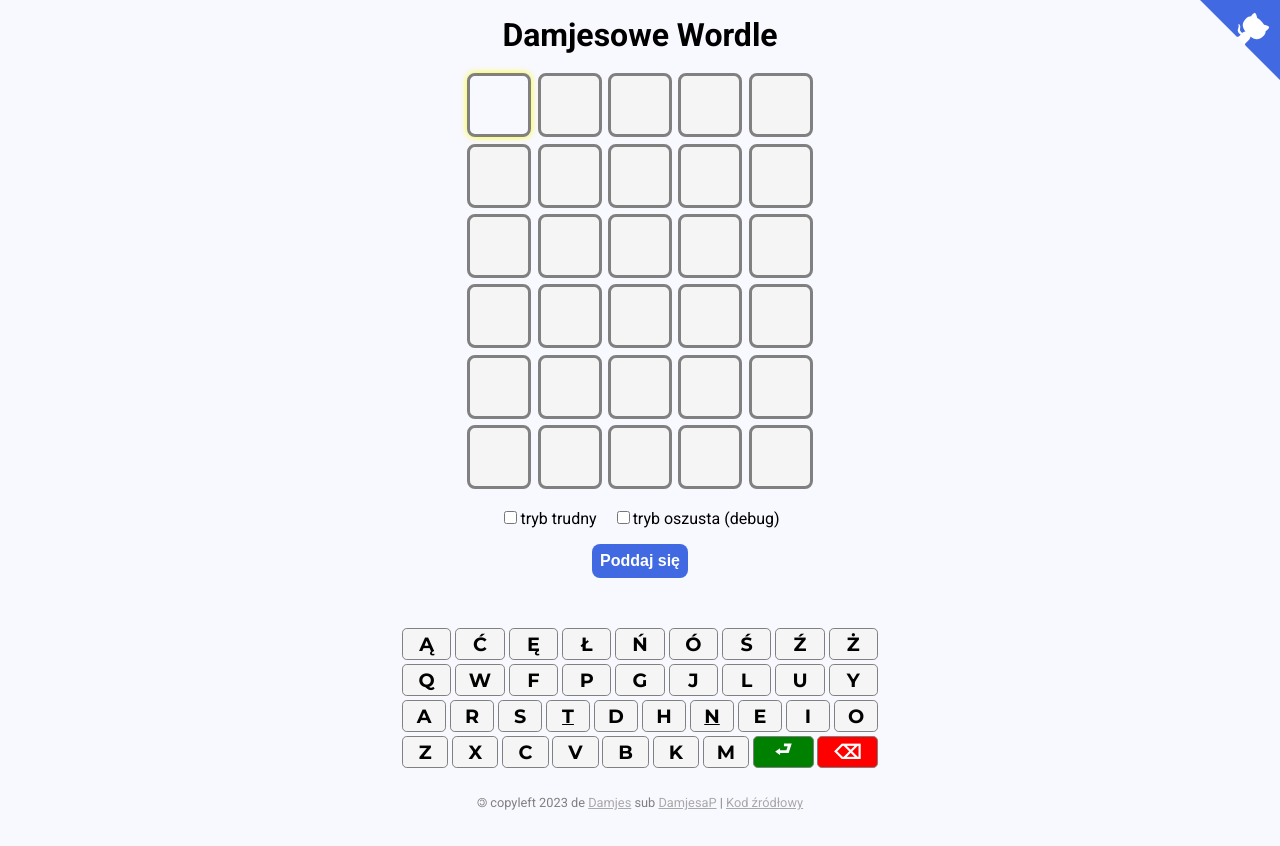
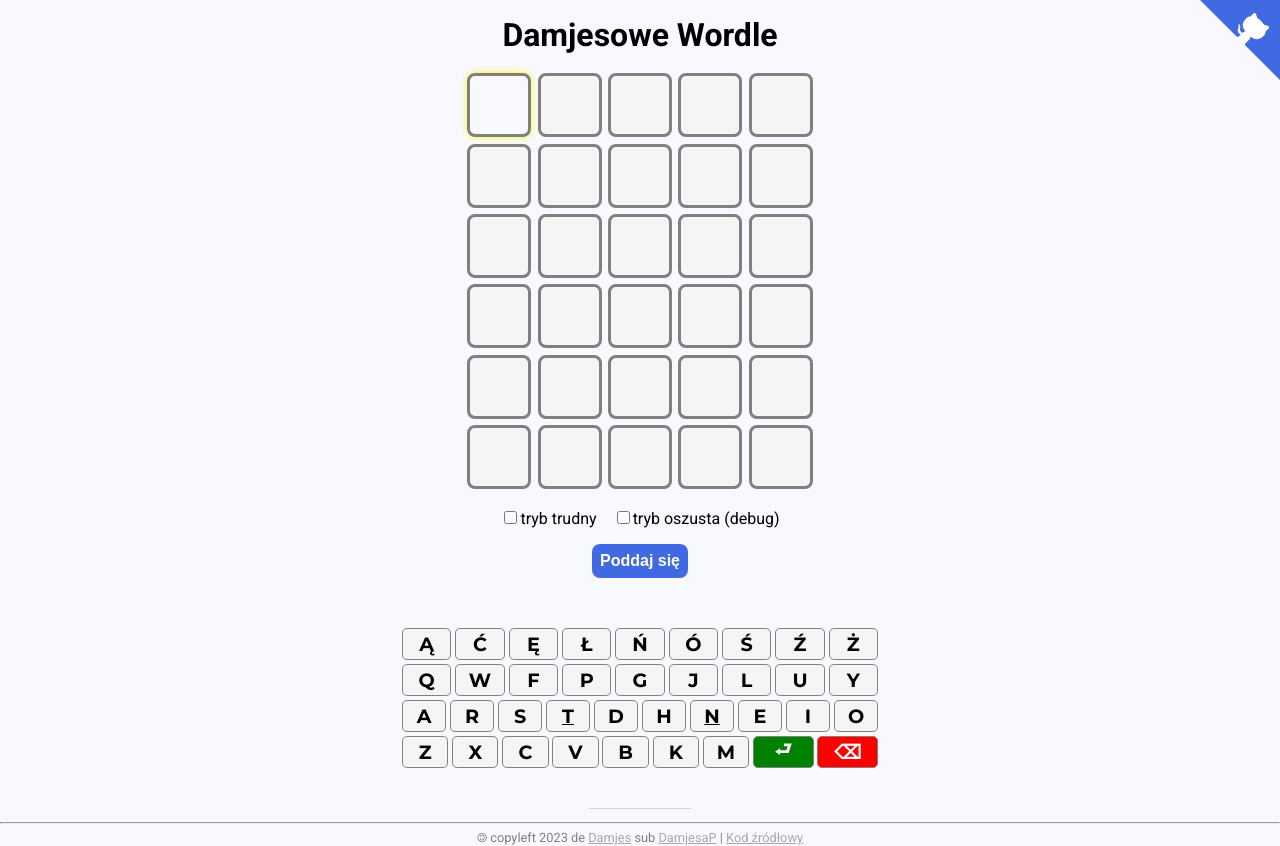
Before and after one commit to damjes/wordle, a React (Vite) app: page / in a window 1280 px wide. Before the commit the page ends 811 px from the top, so only its background shows below. Built offline with nearby package versions, Linux system fonts and the light colour scheme.

Commit message:
Dodanie separatora do stopki

```diff
--- a/src/main.scss
+++ b/src/main.scss
@@ -19,10 +19,19 @@ h1 {
 }
 
 footer {
-	margin-top: 2em;
+	margin-top: 3em;
 	text-align: center;
 	font-size: 0.8em;
 	color: gray;
+
+	&::before {
+		content: '';
+		background-color: lightgray;
+		display: block;
+		height: 1px;
+		width: 8em;
+		margin: 1em auto;
+	}
 
 	a:link, a:visited {
 		color: darkgray;
```
Also changed, not shown: index.html (+1 -0 lines).
